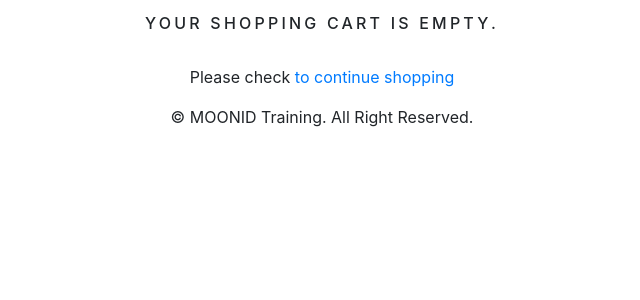
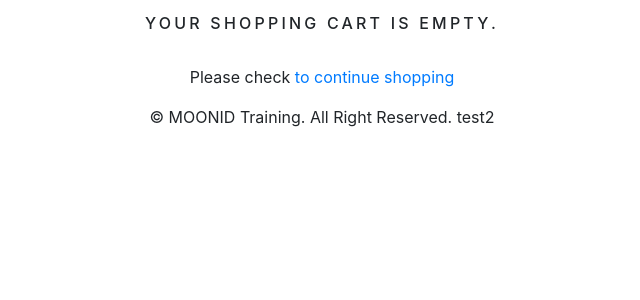
Before and after one commit to sysmoon/moonid, a Django app: page /cart/ in a window 1280 px wide. Shown: the part 254-554 px from the top of the page, without its empty margins (318-958 px from the left). Run offline with Django 3.2, Linux system fonts and the light colour scheme; data comes from the database, SQL or seed files in the repository; parts of the project's set-up code (start-up, migrations or seed data) failed here and were passed over; some libraries are stand-ins or nearby versions.

Commit message:
deploy test

```diff
--- a/Application/perfectcushion/shop/templates/footer.html
+++ b/Application/perfectcushion/shop/templates/footer.html
@@ -1,4 +1,4 @@
 <!-- <div class="footer navbar-fixed-bottom my_footer"> -->
 <div>
-    <p class="text-center">&copy; MOONID Training. All Right Reserved.</p>
+    <p class="text-center">&copy; MOONID Training. All Right Reserved. test2</p>
 </div>
```
